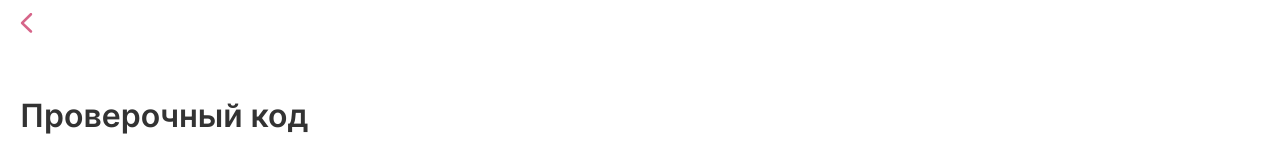
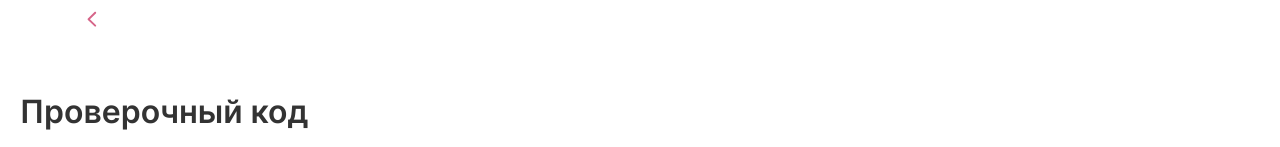
Before and after one commit to hhrum/quasar-react-scan-ecg, a React (Create React App) app: page /phoneconfirm in a window 1280 px wide. Shown: the top 147 px of the page. Built offline with nearby package versions, Linux system fonts and the light colour scheme.

Commit message:
Подправил страницы, добавил header button

```diff
--- a/src/pages/PhoneConfirmPage/PhoneConfirmPage.scss
+++ b/src/pages/PhoneConfirmPage/PhoneConfirmPage.scss
@@ -1,8 +1,12 @@
 .phone-confirm-page {
-  padding-top: 57px;
+  padding-top: 53px;
 
   &__header {
     padding: 12px 20px 0;
+
+    &-button {
+      @include flexible(center, flex-start)
+    }
   }
 
   &__phone-title {
--- a/src/pages/PhoneConfirmPage/PhoneConfirmPage.tsx
+++ b/src/pages/PhoneConfirmPage/PhoneConfirmPage.tsx
@@ -1,7 +1,9 @@
 import { useEffect, useMemo, useState } from 'react'
 
+import Header from '@Components/HeaderComponents/Header'
+import HeaderButton from '@Components/HeaderComponents/HeaderButton'
+
 import Group from '@UIkit/Groups/Group'
-import Icon from '@UIkit/Icon'
 import NumberField from '@UIkit/Input/NumberField'
 import Typography from '@UIkit/Typography'
 
@@ -37,9 +39,14 @@ function PhoneConfirmPage() {
   }
   const header = useMemo(
     () => (
-      <div className="phone-confirm-page__header">
-        <Icon iconName="chevronLeft" />
-      </div>
+      <Header
+        leftSideSlot={
+          <HeaderButton
+            className="phone-confirm-page__header-button"
+            icon="chevronLeft"
+          />
+        }
+      />
     ),
     [],
   )
```
